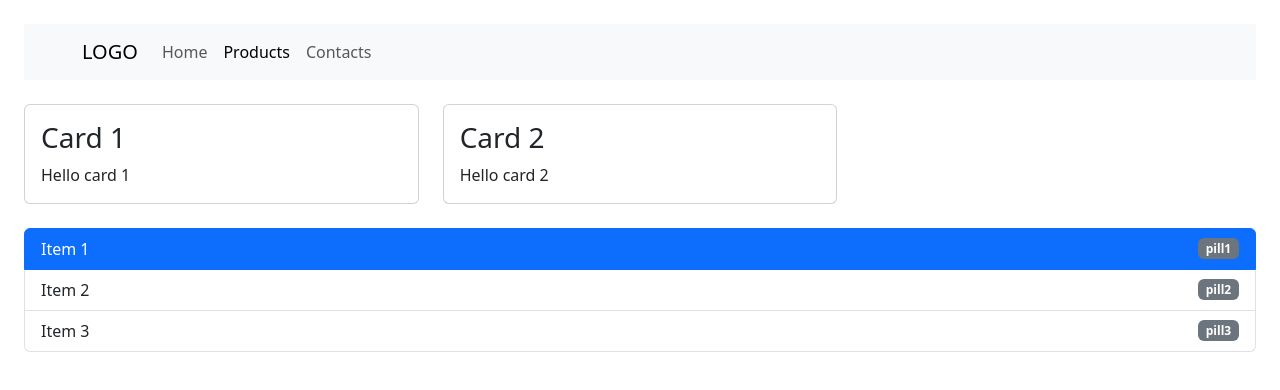
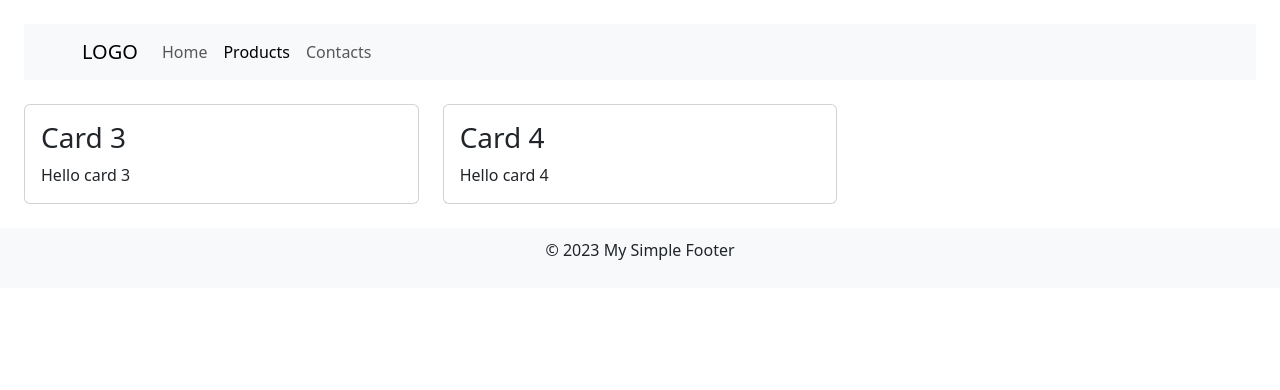
Before and after one commit to alessandrofalcoo/react-router, a React (Vite) app: page /products in a window 1280 px wide. Shown: the top 390 px of the page. Built offline with nearby package versions, Linux system fonts and the light colour scheme.

Commit message:
implement default layout with Header and Footer components; remove Main component and update page structures

```diff
--- a/src/App.jsx
+++ b/src/App.jsx
@@ -2,6 +2,7 @@ import { BrowserRouter, Route, Routes } from "react-router"
 import Homepage from "./pages/Homepage"
 import Contacts from "./pages/Contacts"
 import Products from "./pages/Products"
+import defaultLayout from "./layout/defaultLayout"
 
 function App() {
 
@@ -9,9 +10,12 @@ function App() {
     <>
       <BrowserRouter>
         <Routes>
-          <Route path="/" Component={Homepage} />
-          <Route path="/products" Component={Products} />
-          <Route path="/contacts" Component={Contacts} />
+          <Route Component={defaultLayout}>
+            <Route path="/" Component={Homepage} />
+            <Route path="/products" Component={Products} />
+            <Route path="/contacts" Component={Contacts} />
+
+          </Route>
         </Routes>
       </BrowserRouter>
     </>
--- a/src/components/Footer.jsx
+++ b/src/components/Footer.jsx
@@ -1,28 +1,8 @@
 export default function Footer() {
     return (
         <>
-            <footer className="m-4">
-                <ul className="list-group">
-                    <li
-                        className="list-group-item d-flex justify-content-between align-items-center active"
-                    >
-                        Item 1
-                        <span className="badge bg-secondary badge-pill">pill1</span>
-                    </li>
-                    <li
-                        className="list-group-item d-flex justify-content-between align-items-center"
-                    >
-                        Item 2
-                        <span className="badge bg-secondary badge-pill">pill2</span>
-                    </li>
-                    <li
-                        className="list-group-item d-flex justify-content-between align-items-center"
-                    >
-                        Item 3
-                        <span className="badge bg-secondary badge-pill">pill3</span>
-                    </li>
-                </ul>
-
+            <footer style={{ textAlign: "center", padding: "10px", backgroundColor: "#f8f9fa" }}>
+                <p>© 2023 My Simple Footer</p>
             </footer>
         </>
     )
--- a/src/components/Main.jsx
+++ /dev/null
@@ -1,27 +0,0 @@
-export default function Main() {
-    return (
-        <>
-            <main className="m-4">
-                <div className="row">
-                    <div className="col-4">
-                        <div className="card">
-                            <div className="card-body">
-                                <h3 className="card-title">Card 1</h3>
-                                <p className="card-text">Hello card 1</p>
-                            </div>
-                        </div>
-                    </div>
-                    <div className="col-4">
-                        <div className="card">
-                            <div className="card-body">
-                                <h3 className="card-title">Card 2</h3>
-                                <p className="card-text">Hello card 2</p>
-                            </div>
-                        </div>
-                    </div>
-                </div>
-
-            </main>
-        </>
-    )
-}
--- /dev/null
+++ b/src/layout/defaultLayout.jsx
@@ -0,0 +1,14 @@
+import { Outlet } from "react-router"
+import Header from "../components/Header"
+import Footer from "../components/Footer"
+
+
+export default function defaultLayout() {
+    return (
+        <>
+            <Header />
+            <Outlet />
+            <Footer />
+        </>
+    )
+}
--- a/src/pages/Contacts.jsx
+++ b/src/pages/Contacts.jsx
@@ -1,11 +1,30 @@
-import Footer from "../components/Footer"
-import Header from "../components/Header"
 
 export default function Contacts() {
     return (
         <>
-            <Header />
-            <Footer />
+            <main className="m-4">
+                <div className="row">
+                    <div className="col-4">
+                        <div className="card">
+                            <div className="card-body">
+                                <h3 className="card-title">Card 5</h3>
+                                <p className="card-text">Hello card 5</p>
+                            </div>
+                        </div>
+                    </div>
+                    <div className="col-4">
+                        <div className="card">
+                            <div className="card-body">
+                                <h3 className="card-title">Card 6</h3>
+                                <p className="card-text">Hello card 6</p>
+                            </div>
+                        </div>
+                    </div>
+                </div>
+
+            </main>
+
+
 
         </>
     )
--- a/src/pages/Homepage.jsx
+++ b/src/pages/Homepage.jsx
@@ -1,12 +1,29 @@
-import Header from "../components/Header"
-import Footer from "../components/Footer"
 
 
 export default function Homepage() {
     return (
         <>
-            <Header />
-            <Footer />
+            <main className="m-4">
+                <div className="row">
+                    <div className="col-4">
+                        <div className="card">
+                            <div className="card-body">
+                                <h3 className="card-title">Card 1</h3>
+                                <p className="card-text">Hello card 1</p>
+                            </div>
+                        </div>
+                    </div>
+                    <div className="col-4">
+                        <div className="card">
+                            <div className="card-body">
+                                <h3 className="card-title">Card 2</h3>
+                                <p className="card-text">Hello card 2</p>
+                            </div>
+                        </div>
+                    </div>
+                </div>
+
+            </main>
 
         </>
     )
--- a/src/pages/Products.jsx
+++ b/src/pages/Products.jsx
@@ -1,14 +1,30 @@
-import Header from "../components/Header";
-import Footer from "../components/Footer"
-import Main from "../components/Main";
 
 
 export default function Products() {
     return (
         <>
-            <Header />
-            <Main />
-            <Footer />
+            <main className="m-4">
+                <div className="row">
+                    <div className="col-4">
+                        <div className="card">
+                            <div className="card-body">
+                                <h3 className="card-title">Card 3</h3>
+                                <p className="card-text">Hello card 3</p>
+                            </div>
+                        </div>
+                    </div>
+                    <div className="col-4">
+                        <div className="card">
+                            <div className="card-body">
+                                <h3 className="card-title">Card 4</h3>
+                                <p className="card-text">Hello card 4</p>
+                            </div>
+                        </div>
+                    </div>
+                </div>
+
+            </main>
+
 
         </>
     )
```
